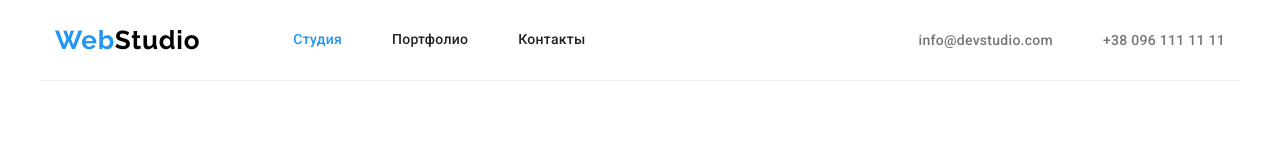
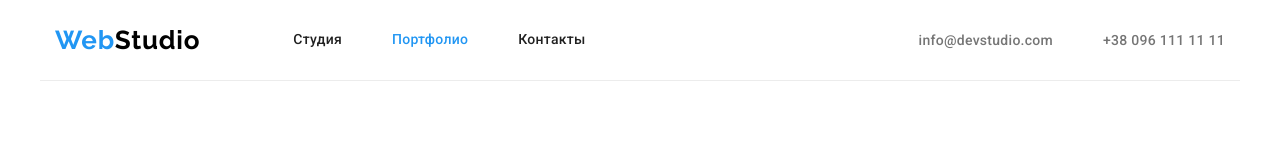
Before and after one commit to Champion-AS/goit-markup-hw-03, a plain HTML site: page portfolio.html in a window 1280 px wide. Shown: the top 160 px of the page. Drawn offline with nearby package versions, Linux system fonts and the light colour scheme.

Commit message:
подкрес. портфоліо

```diff
--- a/portfolio.html
+++ b/portfolio.html
@@ -20,8 +20,8 @@
             <nav>
                 <a href="./index.html" class="logo">Web<span>Studio</span></a>
                 <ul class="site-nav">
-                    <li><a href="./index.html" class="current">Студия</a></li>
-                    <li><a href="./portfolio.html">Портфолио</a></li>
+                    <li><a href="./index.html">Студия</a></li>
+                    <li><a href="./portfolio.html" class="current">Портфолио</a></li>
                     <li><a href="">Контакты</a></li>
                 </ul>
             </nav>
```
